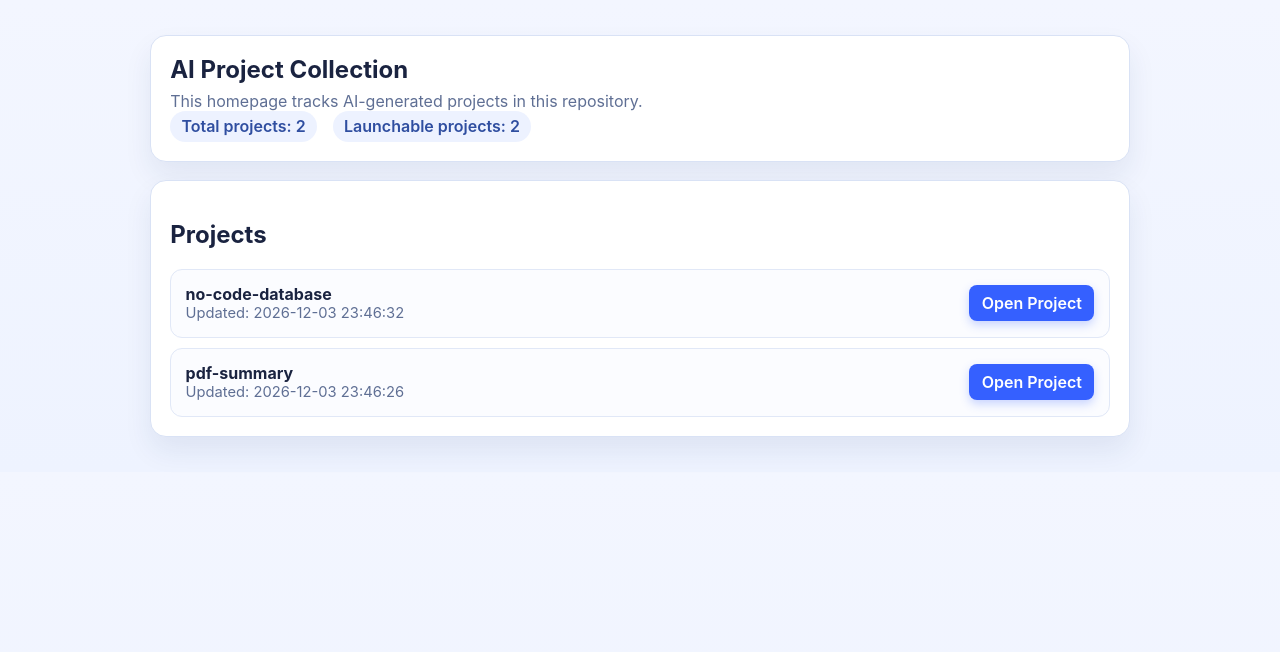
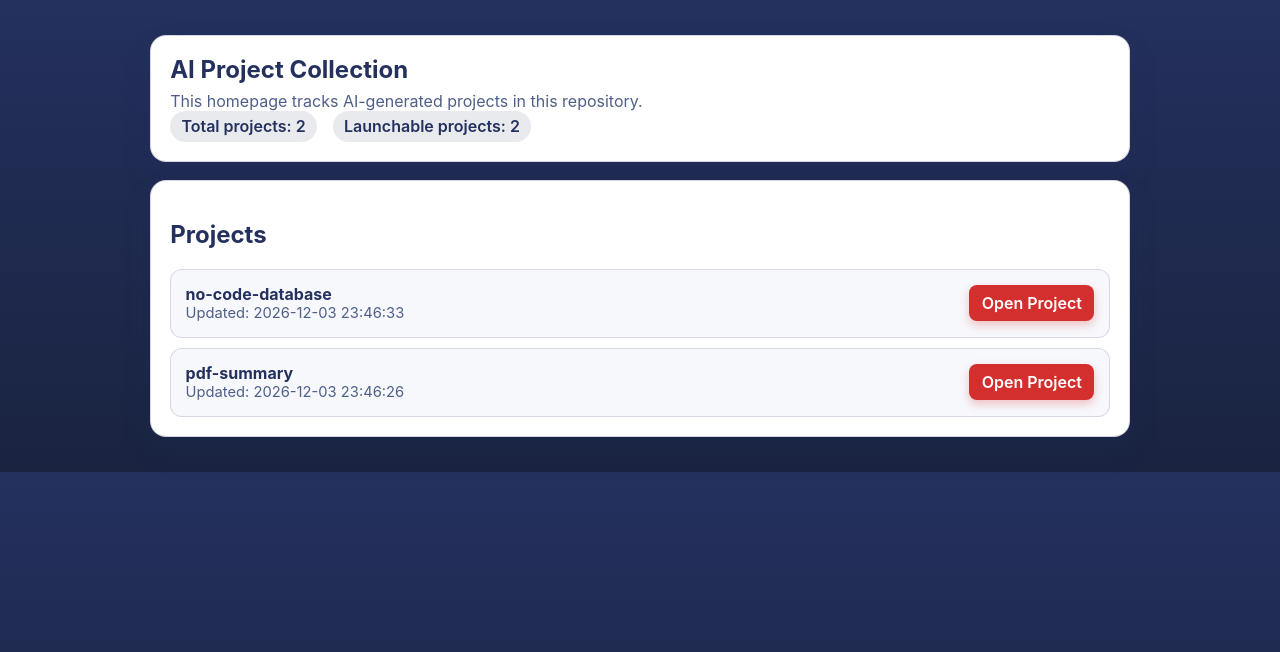
Before and after one commit to chadgian/systems_by_AI, a PHP site: page / in a window 1280 px wide. Shown: the top 652 px of the page. Run offline with PHP 8.4, Linux system fonts and the light colour scheme.

Commit message:
Update global UI theme to navy and red palette

```diff
--- a/index.php
+++ b/index.php
@@ -47,8 +47,8 @@ $launchableProjects = count(array_filter($projectItems, static fn(array $item):
         }
         body {
             margin: 0;
-            background: linear-gradient(180deg, #f3f6ff 0%, #eef3ff 100%);
-            color: #1a2340;
+            background: linear-gradient(180deg, #24305E 0%, #1a2340 100%);
+            color: #24305E;
         }
         .wrap {
             width: min(980px, 94vw);
@@ -57,59 +57,59 @@ $launchableProjects = count(array_filter($projectItems, static fn(array $item):
             gap: 1.1rem;
         }
         .panel {
-            background: #fff;
+            background: #ffffff;
             border-radius: 16px;
-            border: 1px solid #d9e2f5;
-            box-shadow: 0 14px 28px rgba(31, 53, 104, 0.08);
+            border: 1px solid rgba(36, 48, 94, 0.2);
+            box-shadow: 0 14px 28px rgba(36, 48, 94, 0.18);
             padding: 1.2rem;
         }
         h1 { margin: 0 0 .4rem; }
-        .muted { color: #5f6f94; margin: 0; }
+        .muted { color: #4f5f87; margin: 0; }
         .stats { display: flex; gap: 1rem; flex-wrap: wrap; }
         .chip {
-            background: #edf2ff;
-            color: #2f4ea0;
+            background: rgba(36, 48, 94, 0.1);
+            color: #24305E;
             border-radius: 999px;
             padding: .35rem .7rem;
             font-weight: 600;
         }
         .project-list { list-style: none; padding: 0; margin: 0; display: grid; gap: .65rem; }
         .project-item {
-            border: 1px solid #e1e8f7;
+            border: 1px solid rgba(36, 48, 94, 0.15);
             border-radius: 12px;
             padding: .9rem;
             display: flex;
             justify-content: space-between;
             align-items: center;
             gap: .8rem;
-            background: #fbfcff;
+            background: #f7f8fc;
             transition: transform .15s ease, box-shadow .2s ease;
         }
         .project-item:hover {
             transform: translateY(-1px);
-            box-shadow: 0 8px 18px rgba(53, 96, 255, 0.12);
+            box-shadow: 0 8px 18px rgba(36, 48, 94, 0.18);
         }
         .project-name { font-weight: 700; }
-        .project-meta { color: #5f6f94; font-size: .92rem; }
+        .project-meta { color: #4f5f87; font-size: .92rem; }
         a.button {
             text-decoration: none;
-            background: #3560ff;
+            background: #d32f2f;
             color: white;
             padding: .5rem .78rem;
             border-radius: 8px;
             font-weight: 600;
             white-space: nowrap;
-            box-shadow: 0 4px 10px rgba(53, 96, 255, 0.25);
+            box-shadow: 0 4px 10px rgba(211, 47, 47, 0.28);
         }
-        a.button:hover { background: #244ae0; }
+        a.button:hover { background: #b71c1c; }
         a.button:focus-visible,
         .disabled:focus-visible {
-            outline: 3px solid #8aa3ff;
+            outline: 3px solid #d32f2f;
             outline-offset: 2px;
         }
         .disabled {
-            background: #eef1f9;
-            color: #677498;
+            background: rgba(36, 48, 94, 0.1);
+            color: #56648a;
             padding: .45rem .72rem;
             border-radius: 8px;
             font-weight: 600;
```
